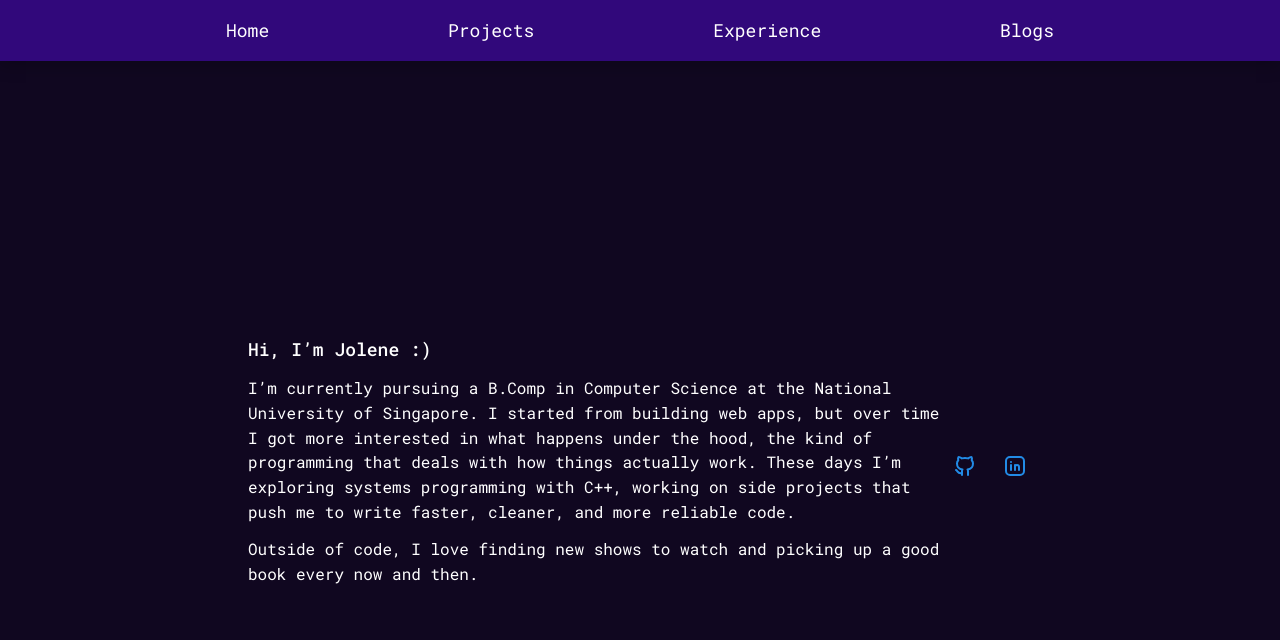
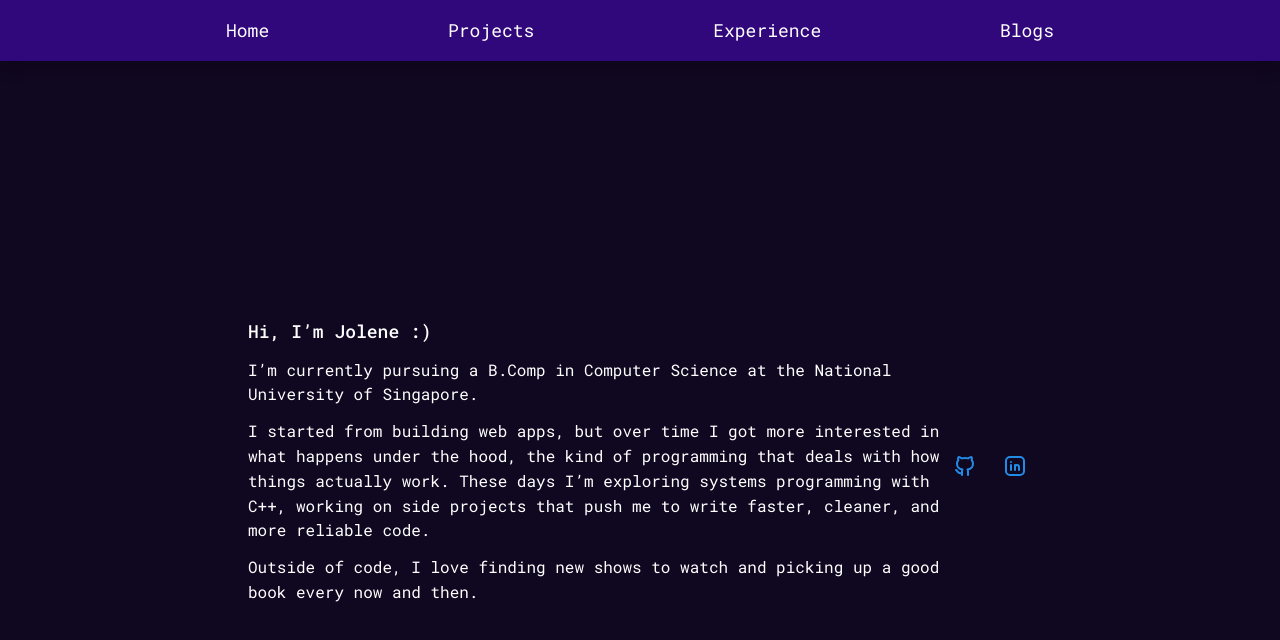
Before and after one commit to jolneetanky/about-me, a Next.js app: page / in a window 1280 px wide. Shown: the top 640 px of the page. Built offline with nearby package versions, Linux system fonts and the light colour scheme.

Commit message:
minor change in text layout

```diff
--- a/src/app/page.tsx
+++ b/src/app/page.tsx
@@ -12,11 +12,14 @@ export default function Home() {
         </Text>
         <Text>
           I’m currently pursuing a B.Comp in Computer Science at the National
-          University of Singapore. I started from building web apps, but over
-          time I got more interested in what happens under the hood, the kind of
-          programming that deals with how things actually work. These days I’m
-          exploring systems programming with C++, working on side projects that
-          push me to write faster, cleaner, and more reliable code.
+          University of Singapore.
+        </Text>
+        <Text>
+          I started from building web apps, but over time I got more interested
+          in what happens under the hood, the kind of programming that deals
+          with how things actually work. These days I’m exploring systems
+          programming with C++, working on side projects that push me to write
+          faster, cleaner, and more reliable code.
         </Text>
         <Text>
           Outside of code, I love finding new shows to watch and picking up a
```
